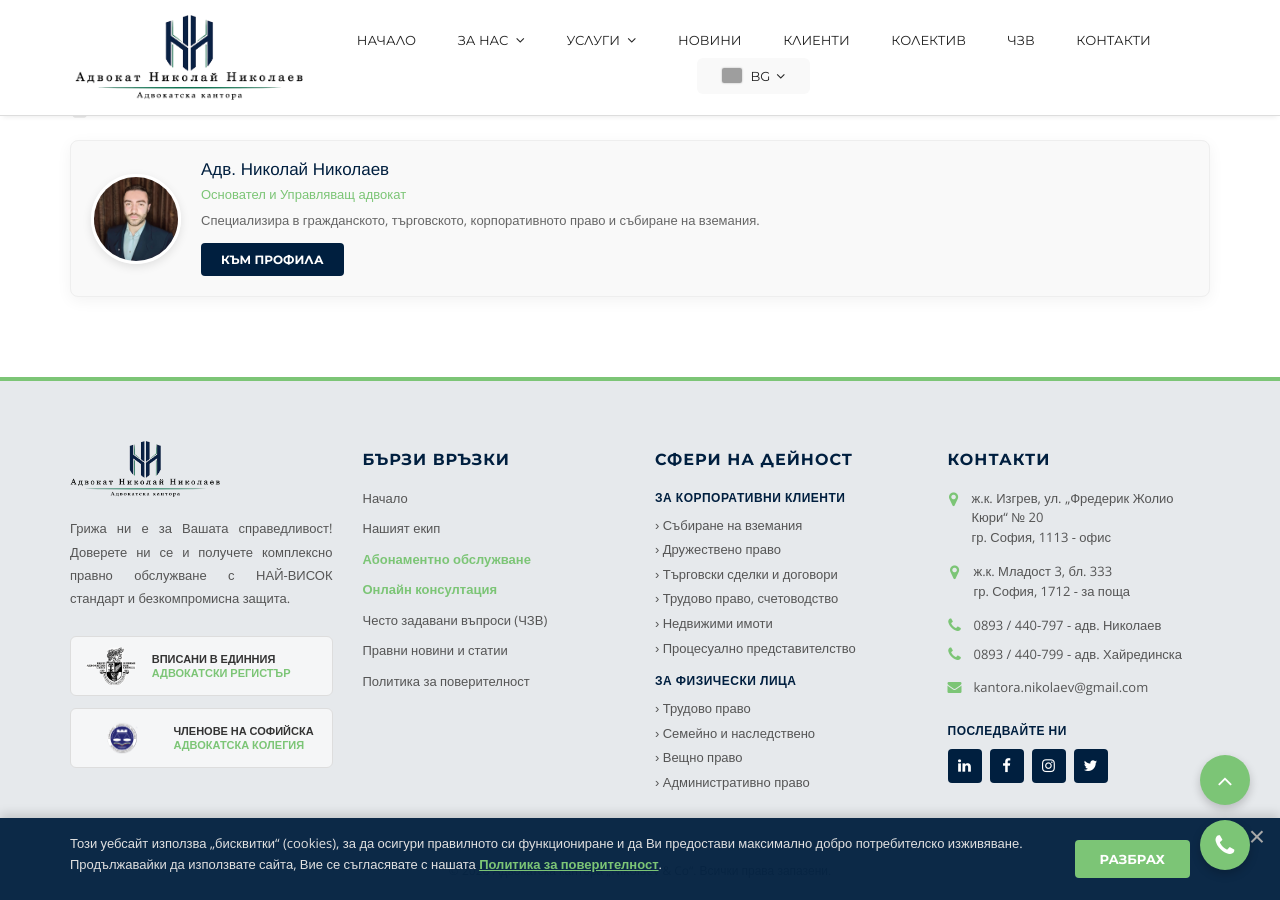
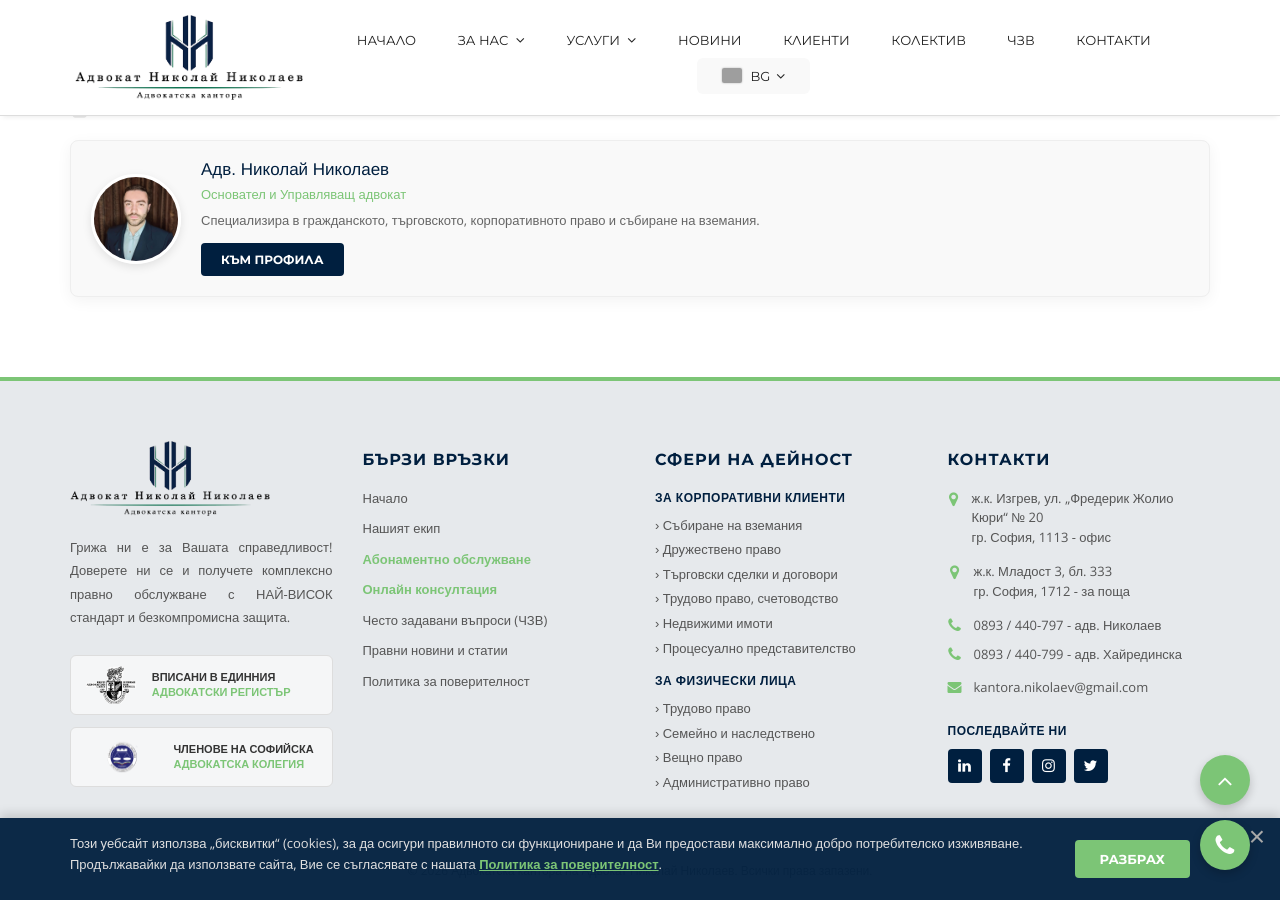
Before and after one commit to NikolaiNikolaev/law-page, a Jekyll site: the page built from kolektiv/advokat-iva-hairedinska.html, in a window 1280 px wide and 900 px high, scrolled down 1806 px. Built offline with Jekyll 4.4.1, drawn with Linux system fonts in a browser that asks for light colours; grey boxes are pictures that could not be loaded.

Commit message:
Update footer.html

```diff
--- a/_includes/footer.html
+++ b/_includes/footer.html
@@ -3,7 +3,7 @@
         <div class="row">
 
             <div class="col-md-3 col-sm-6" style="margin-bottom: 30px;">
-                <a href="/index.html#header"><img src="/img/logo.png" alt="Nikolaev & Co Logo" style="max-width: 150px; margin-bottom: 20px;"></a>
+                <a href="/index.html#header"><img src="/img/logo.png" alt="Адвокат Николай Николаев Logo" style="max-width: 200px; margin-bottom: 20px;"></a>
                 <p style="font-size: 13px; color: #555; line-height: 1.8; text-align: justify; margin-bottom: 25px;">Грижа ни е за Вашата справедливост! Доверете ни се и получете комплексно правно обслужване с НАЙ-ВИСОК стандарт и безкомпромисна защита.</p>
 
                 <div style="display: flex; flex-direction: column; gap: 12px;">
@@ -104,7 +104,7 @@
         </div>
 
         <div style="border-top: 1px solid #ddd; padding-top: 25px; margin-top: 15px; text-align: center; font-size: 12px; color: #888;">
-            &copy; 2026 Адвокатска кантора „Nikolaev & Co“. Всички права запазени.
+            &copy; 2026 Адвокатска кантора на Адвокат Николай Николаев. Всички права запазени.
         </div>
     </div>
 </footer>
@@ -239,7 +239,7 @@
                     <div style="margin-bottom: 15px; text-align: left;">
                         <label style="font-weight: normal; font-size: 12px; color: #555; display: flex; align-items: flex-start; cursor: pointer;">
                             <input type="checkbox" name="marketing_consent" value="yes" style="margin-top: 3px; margin-right: 10px;">
-                            <span>Съгласен/а съм да получавам правни новини, информационни материали и оферти от Адвокатска кантора "Nikolaev & Co".</span>
+                            <span>Съгласен/а съм да получавам правни новини, информационни материали и оферти от Адвокатската кантора на Адвокат Николай Николаев.</span>
                         </label>
                     </div>
 
```
